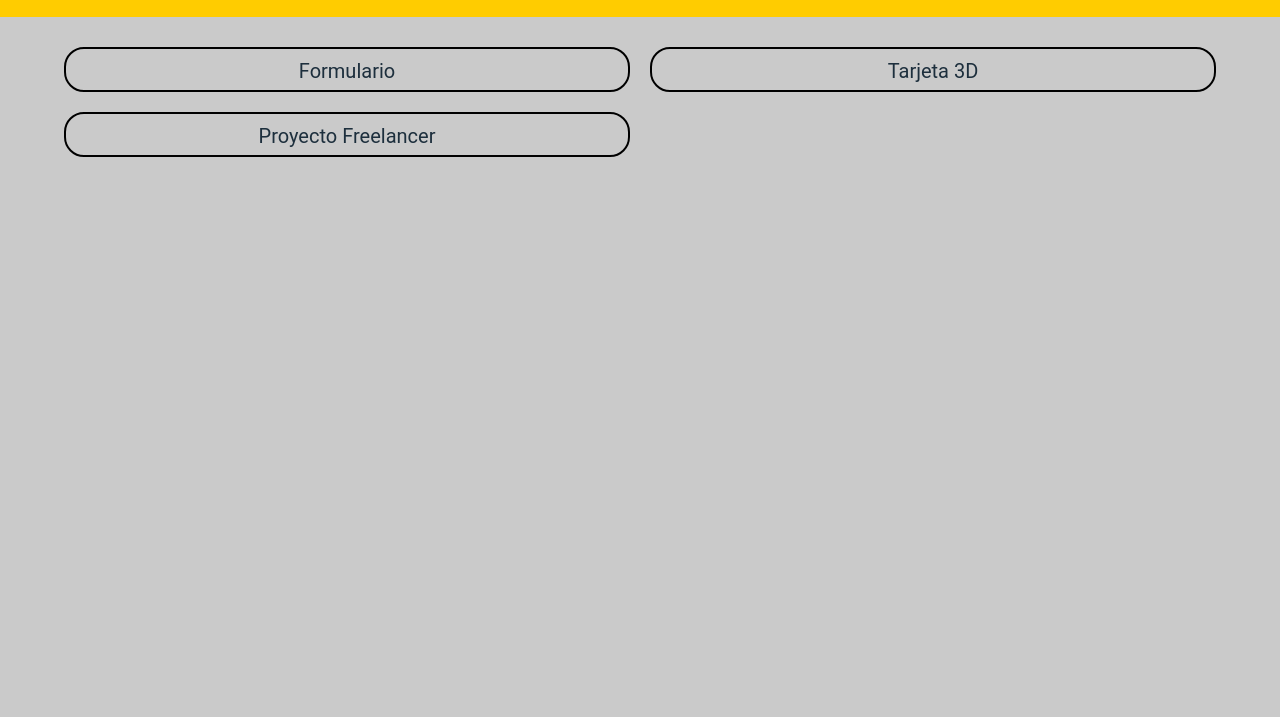
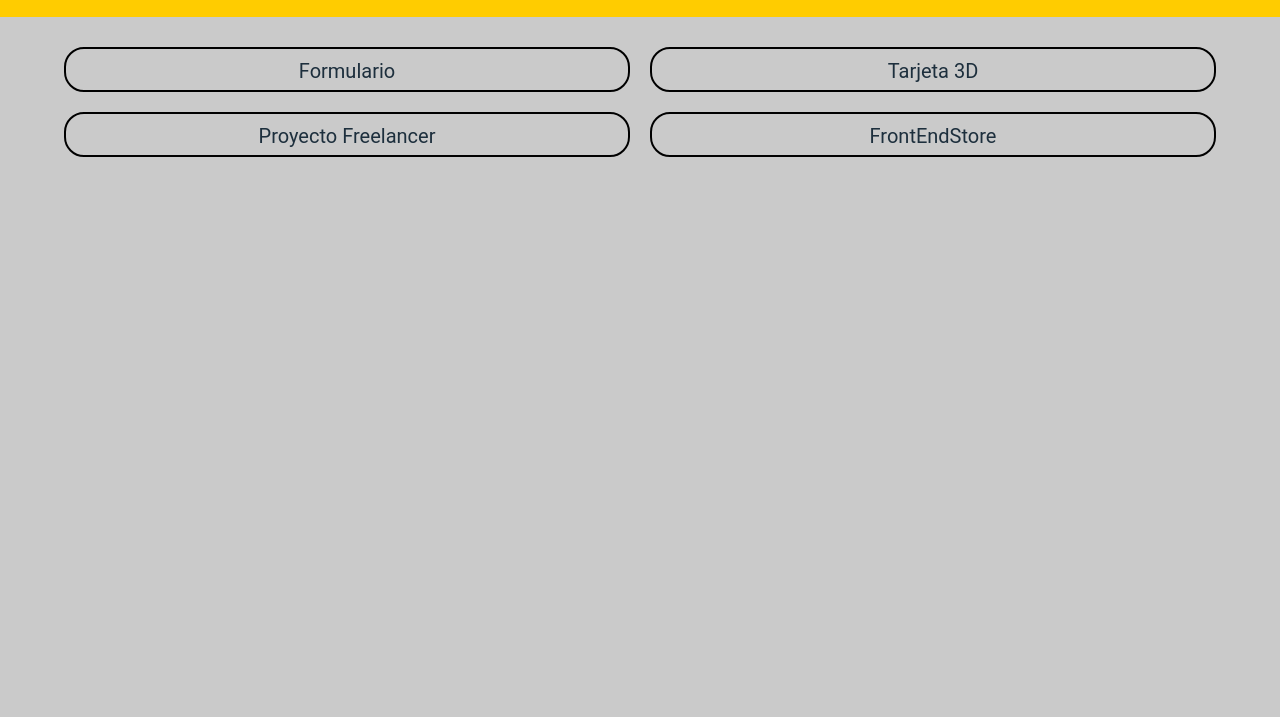
Before and after one commit to LeonardoHdz93/CursosLeo, a plain HTML site: page index.html in a window 1280 px wide. Shown: the part 83-800 px from the top of the page. Drawn offline with Linux system fonts and the light colour scheme.

Commit message:
front end store

```diff
--- a/index.html
+++ b/index.html
@@ -21,6 +21,9 @@
 		<div class="problemas">
 		<a href="./Curso desarrollo web/Flreelancer/html/index.html"><button type="submit" class="botones">Proyecto Freelancer</button></a>
 		</div>
+		<div class="problemas">
+		<a href="./Curso desarrollo web/FrontEndStore/html/index.html"><button type="submit" class="botones">FrontEndStore</button></a>
+		</div>
 	</div>
 </body>
 </html>
```
